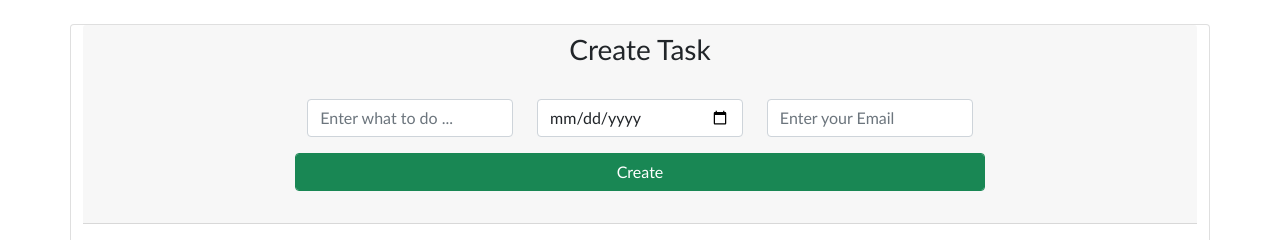
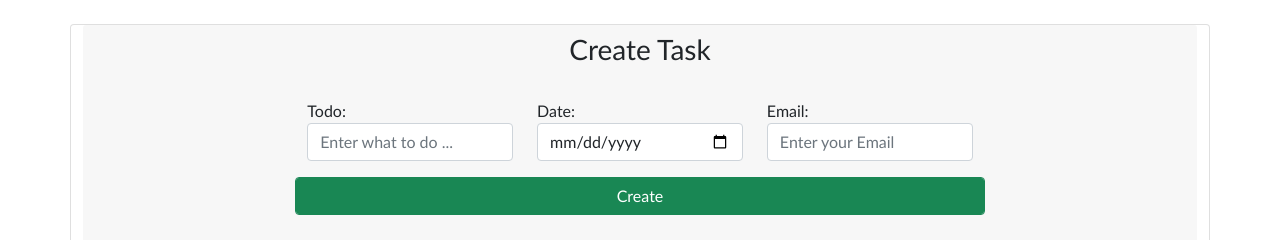
Before and after one commit to crypticwisdom/todo_app, a Django app: page / in a window 1280 px wide. Shown: the part 70-310 px from the top of the page. Run offline with Django 3.2, Linux system fonts and the light colour scheme; some libraries are stand-ins or nearby versions.

Commit message:
title the fields

```diff
--- a/todo/templates/todo/index.html
+++ b/todo/templates/todo/index.html
@@ -23,15 +23,15 @@
                             {% csrf_token %}
 
                             <div class="col-sm-4 col-md-4 col-lg-4">
-                                <input type="text"  class="form-control" placeholder="Enter what to do ..." name="text" id="">
+                                Todo: <input type="text"  class="form-control" placeholder="Enter what to do ..." name="text" id="">
                             </div>
 
                             <div class="col-sm-4 col-md-4 col-lg-4">
-                                <input type="date" class="form-control" placeholder="year-month-day" name="date" id="">
+                                Date: <input type="date" class="form-control" placeholder="year-month-day" name="date" id="">
                             </div>
 
                             <div class="col-sm-4 col-md-4 col-lg-4">
-                                <input type="email" class="form-control" placeholder="Enter your Email" name="email" id="">
+                                Email: <input type="email" class="form-control" placeholder="Enter your Email" name="email" id="">
                             </div>
 
 
--- a/todo/templates/todo/user_page.html
+++ b/todo/templates/todo/user_page.html
@@ -23,11 +23,11 @@
                             {% csrf_token %}
 
                             <div class="col-sm-5 col-md-5 col-lg-5">
-                                <input type="text"  class="form-control" placeholder="Enter what to do ..." name="text" id="">
+                                Todo: <input type="text"  class="form-control" placeholder="Enter what to do ..." name="text" id="">
                             </div>
 
                             <div class="col-sm-5 col-md-5 col-lg-5">
-                                <input type="date" class="form-control" placeholder="year-month-day" name="date" id="">
+                                Date: <input type="date" class="form-control" placeholder="year-month-day" name="date" id="">
                             </div>
 
 
```
